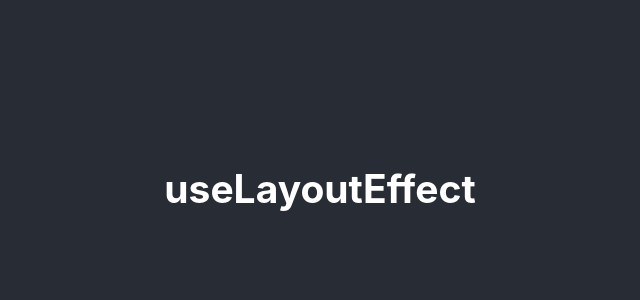
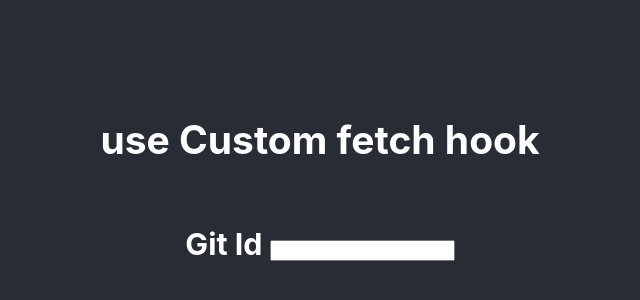
Before and after one commit to vanessabau/react-hooks-use-effect, a React (Create React App) app: page / in a window 1280 px wide. Shown: the part 212-512 px from the top of the page, without its empty margins (320-960 px from the left). Built offline with nearby package versions, Linux system fonts and the light colour scheme.

Commit message:
added custom fetch hook

```diff
--- a/src/App.js
+++ b/src/App.js
@@ -1,16 +1,28 @@
-import React, {useState} from 'react';
-
-import './App.css';
-
+import React, { useState } from "react";
+import useCustomFetch from "./hooks/useCustomFetch";
+import "./App.css";
 
 function App() {
+  const [url, setUrl] = useState(null);
+  const [data, loading, error] = useCustomFetch(url);
 
-
+  function getFollowers(e) {
+    if (e.key === "Enter") {
+      setUrl("https://api.github.com/users/" + e.target.value);
+    }
+  }
   return (
     <div className="App">
       <header className="App-header">
-        <h2>useLayoutEffect</h2>
-
+        <h2>use Custom fetch hook</h2>
+        <h3>
+          Git Id <input onKeyPress={getFollowers}></input>
+        </h3>
+        {loading && url && <div>Loading....</div>}
+        {data && data.rData && data.rData.followers && (
+          <div>Followers: {data.rData.followers}</div>
+        )}
+        {error && <div>Error: {error}</div>}
       </header>
     </div>
   );
--- /dev/null
+++ b/src/hooks/useCustomFetch.js
@@ -0,0 +1,33 @@
+import { useState, useEffect } from "react";
+
+function useCustomFetch(url) {
+  const [data, setData] = useState(null);
+  const [error, setError] = useState(null);
+  const [loading, setLoading] = useState(true);
+
+  async function customFetch(url) {
+    try {
+      let response = await fetch(url);
+      let rData = await response.json();
+
+      setData({ rData });
+      setLoading(false);
+    } catch (e) {
+      setError(e);
+      setLoading(false);
+    }
+  }
+
+  useEffect(() => {
+    setLoading(true);
+    setTimeout(() => {
+      if (url) {
+        customFetch(url);
+      }
+    }, 3000);
+  }, [url]);
+
+  return [data, loading, error];
+}
+
+export default useCustomFetch;
```
Also changed, not shown: src/App-Versions/App-useLayoutEffect.js (added, +37 -0 lines).
